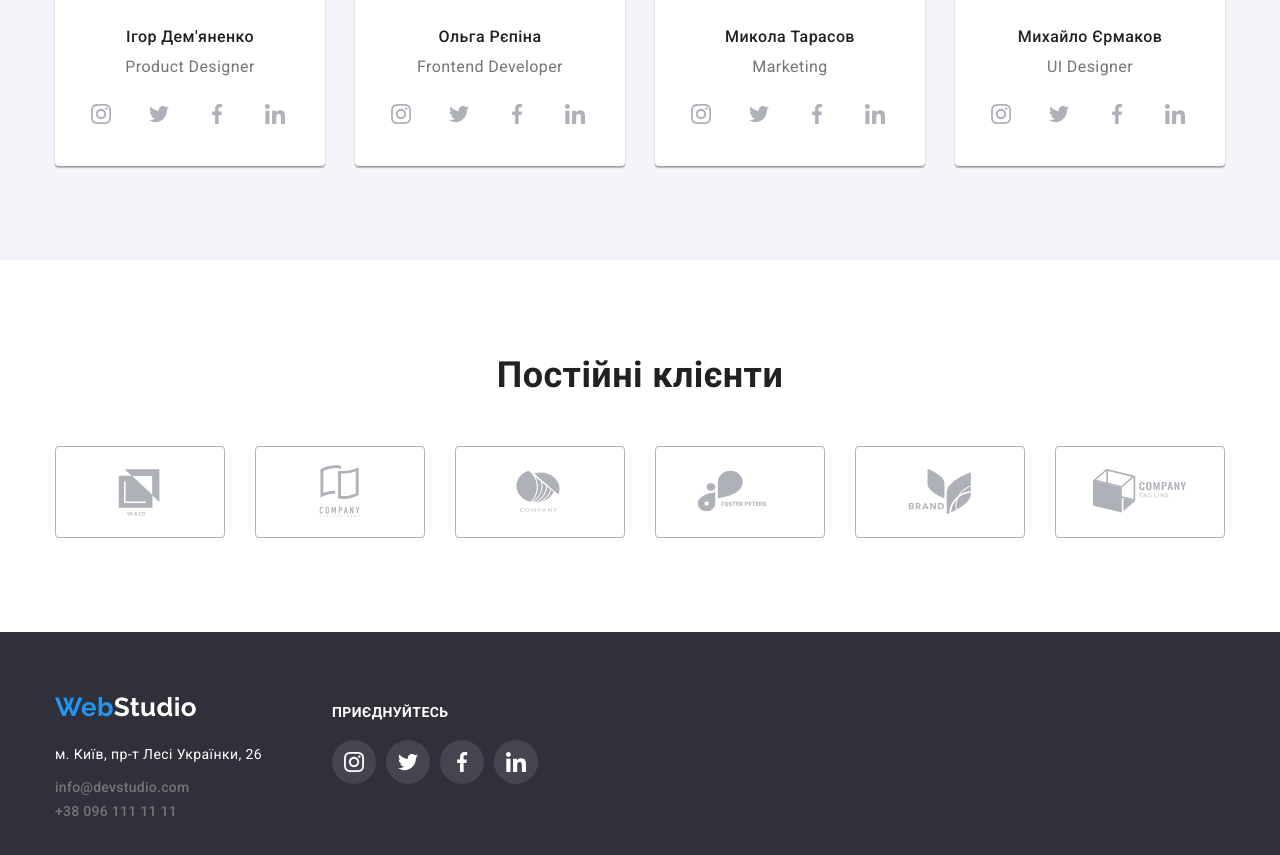
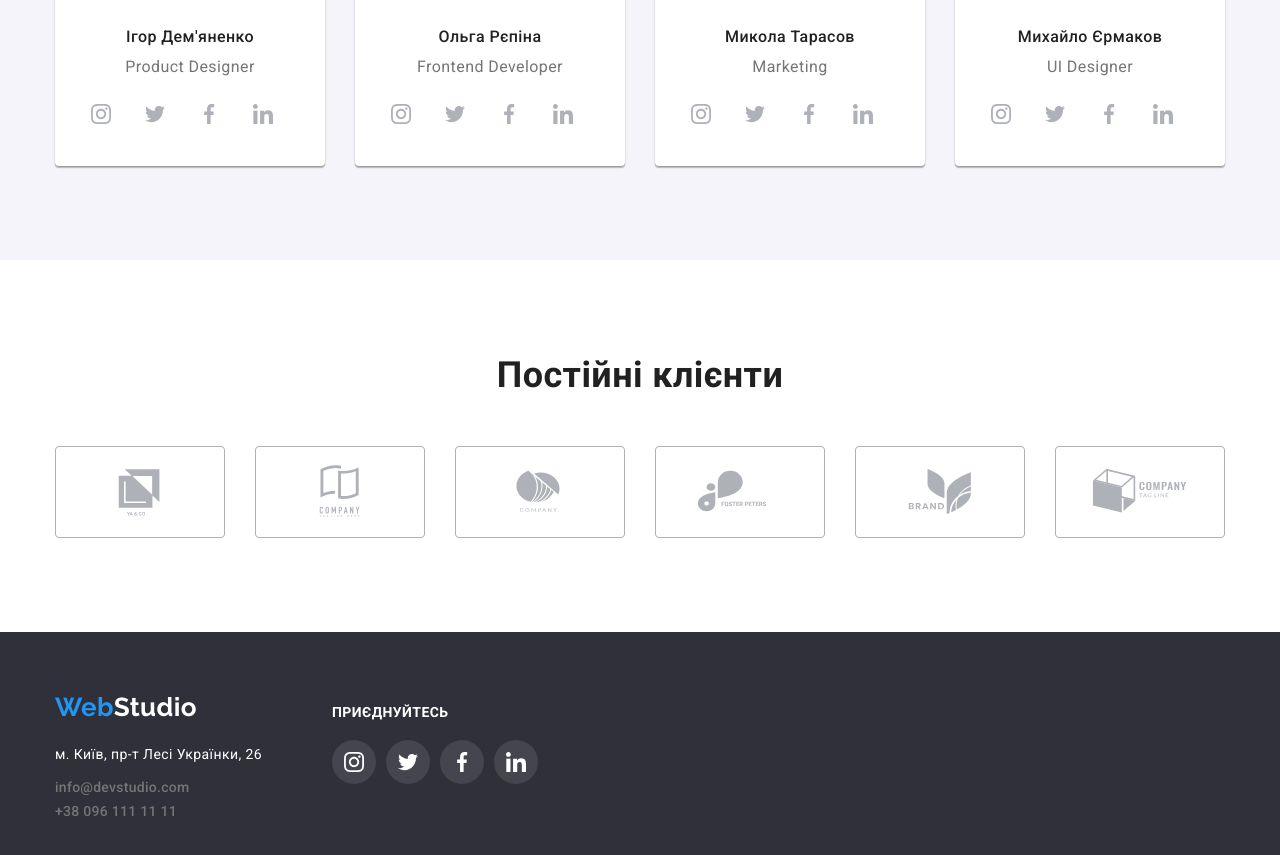
Before and after one commit to AleksandrIvantsov/goit-markup-hw-04, a plain HTML site: page index.html in a window 1280 px wide. Shown: the part 2053-2908 px from the top of the page. Drawn offline with nearby package versions, Linux system fonts and the light colour scheme.

Commit message:
Переназвані деякі стилі

```diff
--- a/css/styles.css
+++ b/css/styles.css
@@ -317,12 +317,7 @@ p {
 	fill: currentColor;
 }
 
-.social-icons-list .item {
-	border-radius: 0;
-	box-shadow: none;
-}
-
-.social-icons-list .item:not(:last-child) {
+.social-icons-list .social-icon-item:not(:last-child) {
 	margin-right: 10px;
 }
 
--- a/index.html
+++ b/index.html
@@ -133,28 +133,28 @@
 								<h3 class="title">Ігор Дем'яненко</h3>
 								<p class="text">Product Designer</p>
 								<ul class="social-icons-list list">
-									<li class="item">
+									<li class="social-icon-item">
 										<a href="" class="link">
 											<svg class="social-icon" width="20" height="20">
 												<use href="./images/icons.svg#icon-instagram"></use>
 											</svg>
 										</a>
 									</li>
-									<li class="item">
+									<li class="social-icon-item">
 										<a href="" class="link">
 											<svg class="social-icon" width="20" height="20">
 												<use href="./images/icons.svg#icon-twitter"></use>
 											</svg>
 										</a>
 									</li>
-									<li class="item">
+									<li class="social-icon-item">
 										<a href="" class="link">
 											<svg class="social-icon" width="20" height="20">
 												<use href="./images/icons.svg#icon-facebook"></use>
 											</svg>
 										</a>
 									</li>
-									<li class="item">
+									<li class="social-icon-item">
 										<a href="" class="link">
 											<svg class="social-icon" width="20" height="20">
 												<use href="./images/icons.svg#icon-linkedin"></use>
@@ -170,28 +170,28 @@
 								<h3 class="title">Ольга Рєпіна</h3>
 								<p class="text">Frontend Developer</p>
 								<ul class="social-icons-list list">
-									<li class="item">
+									<li class="social-icon-item">
 										<a href="" class="link">
 											<svg class="social-icon" width="20" height="20">
 												<use href="./images/icons.svg#icon-instagram"></use>
 											</svg>
 										</a>
 									</li>
-									<li class="item">
+									<li class="social-icon-item">
 										<a href="" class="link">
 											<svg class="social-icon" width="20" height="20">
 												<use href="./images/icons.svg#icon-twitter"></use>
 											</svg>
 										</a>
 									</li>
-									<li class="item">
+									<li class="social-icon-item">
 										<a href="" class="link">
 											<svg class="social-icon" width="20" height="20">
 												<use href="./images/icons.svg#icon-facebook"></use>
 											</svg>
 										</a>
 									</li>
-									<li class="item">
+									<li class="social-icon-item">
 										<a href="" class="link">
 											<svg class="social-icon" width="20" height="20">
 												<use href="./images/icons.svg#icon-linkedin"></use>
@@ -207,28 +207,28 @@
 								<h3 class="title">Микола Тарасов</h3>
 								<p class="text">Marketing</p>
 								<ul class="social-icons-list list">
-									<li class="item">
+									<li class="social-icon-item">
 										<a href="" class="link">
 											<svg class="social-icon" width="20" height="20">
 												<use href="./images/icons.svg#icon-instagram"></use>
 											</svg>
 										</a>
 									</li>
-									<li class="item">
+									<li class="social-icon-item">
 										<a href="" class="link">
 											<svg class="social-icon" width="20" height="20">
 												<use href="./images/icons.svg#icon-twitter"></use>
 											</svg>
 										</a>
 									</li>
-									<li class="item">
+									<li class="social-icon-item">
 										<a href="" class="link">
 											<svg class="social-icon" width="20" height="20">
 												<use href="./images/icons.svg#icon-facebook"></use>
 											</svg>
 										</a>
 									</li>
-									<li class="item">
+									<li class="social-icon-item">
 										<a href="" class="link">
 											<svg class="social-icon" width="20" height="20">
 												<use href="./images/icons.svg#icon-linkedin"></use>
@@ -244,28 +244,28 @@
 								<h3 class="title">Михайло Єрмаков</h3>
 								<p class="text">UI Designer</p>
 								<ul class="social-icons-list list">
-									<li class="item">
+									<li class="social-icon-item">
 										<a href="" class="link">
 											<svg class="social-icon" width="20" height="20">
 												<use href="./images/icons.svg#icon-instagram"></use>
 											</svg>
 										</a>
 									</li>
-									<li class="item">
+									<li class="social-icon-item">
 										<a href="" class="link">
 											<svg class="social-icon" width="20" height="20">
 												<use href="./images/icons.svg#icon-twitter"></use>
 											</svg>
 										</a>
 									</li>
-									<li class="item">
+									<li class="social-icon-item">
 										<a href="" class="link">
 											<svg class="social-icon" width="20" height="20">
 												<use href="./images/icons.svg#icon-facebook"></use>
 											</svg>
 										</a>
 									</li>
-									<li class="item">
+									<li class="social-icon-item">
 										<a href="" class="link">
 											<svg class="social-icon" width="20" height="20">
 												<use href="./images/icons.svg#icon-linkedin"></use>
@@ -347,28 +347,28 @@
 				<div class="footer-social-icons">
 					<p class="text">Приєднуйтесь</p>
 					<ul class="social-icons-list list">
-						<li class="item">
+						<li class="social-icon-item">
 							<a href="" class="link">
 								<svg class="social-icon" width="20" height="20">
 									<use href="./images/icons.svg#icon-instagram"></use>
 								</svg>
 							</a>
 						</li>
-						<li class="item">
+						<li class="social-icon-item">
 							<a href="" class="link">
 								<svg class="social-icon" width="20" height="20">
 									<use href="./images/icons.svg#icon-twitter"></use>
 								</svg>
 							</a>
 						</li>
-						<li class="item">
+						<li class="social-icon-item">
 							<a href="" class="link">
 								<svg class="social-icon" width="20" height="20">
 									<use href="./images/icons.svg#icon-facebook"></use>
 								</svg>
 							</a>
 						</li>
-						<li class="item">
+						<li class="social-icon-item">
 							<a href="" class="link">
 								<svg class="social-icon" width="20" height="20">
 									<use href="./images/icons.svg#icon-linkedin"></use>
```
Also changed, not shown: portfolio.html (+4 -4 lines).
